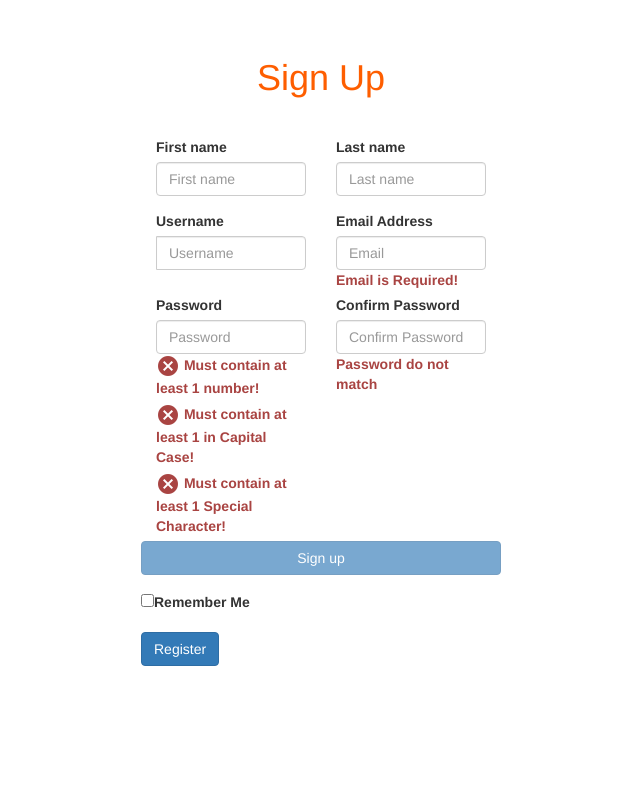
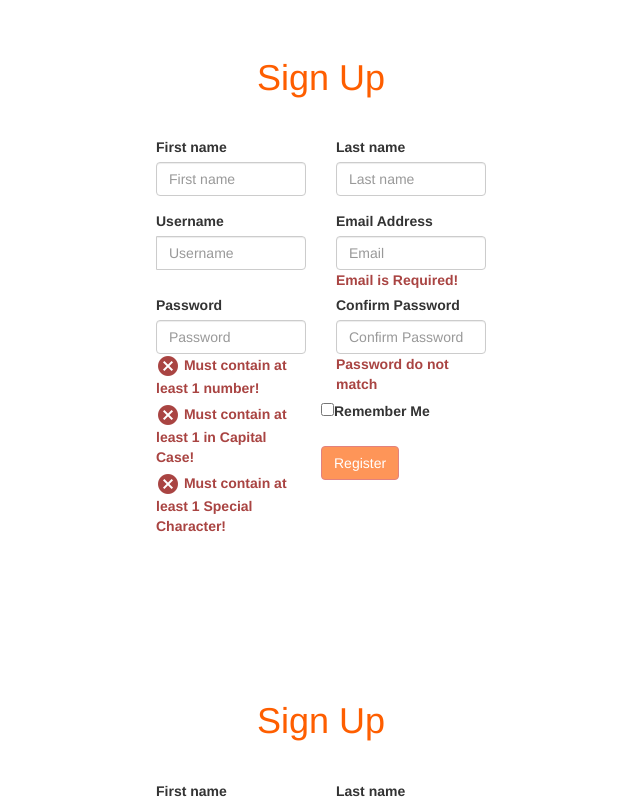
Before and after one commit to JasonPob/Project1Login, an Angular app: page /signup in a window 1280 px wide. Shown: the part 780-1580 px from the top of the page, without its empty margins (334-974 px from the left). Built offline with nearby package versions, Linux system fonts and the light colour scheme.

Commit message:
changed resgister button

```diff
--- a/src/app/signup/signup.component.css
+++ b/src/app/signup/signup.component.css
@@ -1,7 +1,8 @@
 #signupFormButton{
     background: #fe5e00;
     margin-top: 5px;
-    width: 100%;
+    /* width: 100%; */
+    color: white;
 }
 
 #signupHeader{
@@ -15,3 +16,8 @@
 input.ng-invalid.ng-touched {
     border: 1px solid red;
   }
+
+  button{
+    color:#fe5e00;
+
+  }
--- a/src/app/signup/signup.component.html
+++ b/src/app/signup/signup.component.html
@@ -131,10 +131,7 @@
               Password do not match
             </label>
           </div>
-          <div class="form-group">
-            <button [disabled]="signupForm.invalid" type="submit" class="btn btn-primary btn-block font-weight-bold">Sign
-              up</button>
-                    </div>
+
                 </div>
 
 
@@ -150,10 +147,10 @@
                     </div>
                 </div>
                 <button
-
-                class="btn btn-primary"
+                id="signupFormButton"
+                class="btn btn-danger"
                 type="submit"
-
+                [disabled]="signupForm.invalid"
                 >Register</button>
             </form>
         </div>
```
